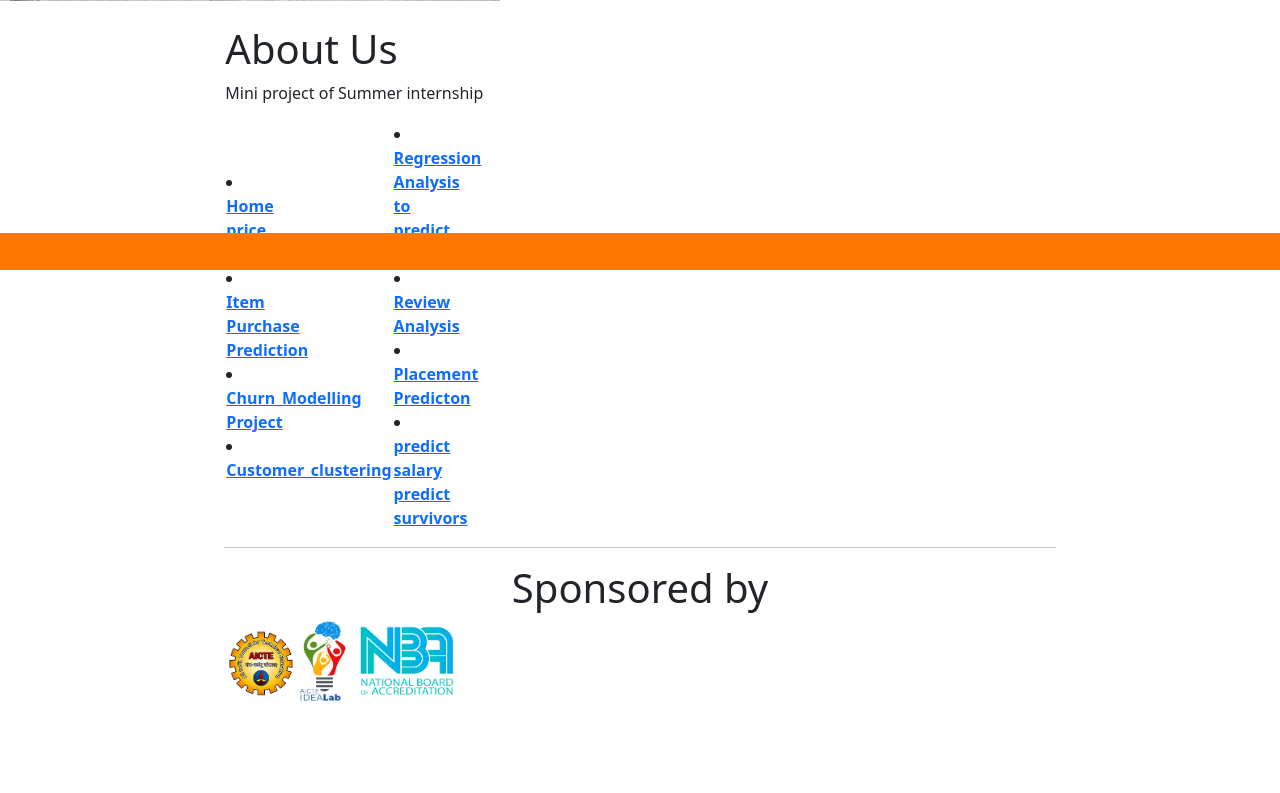
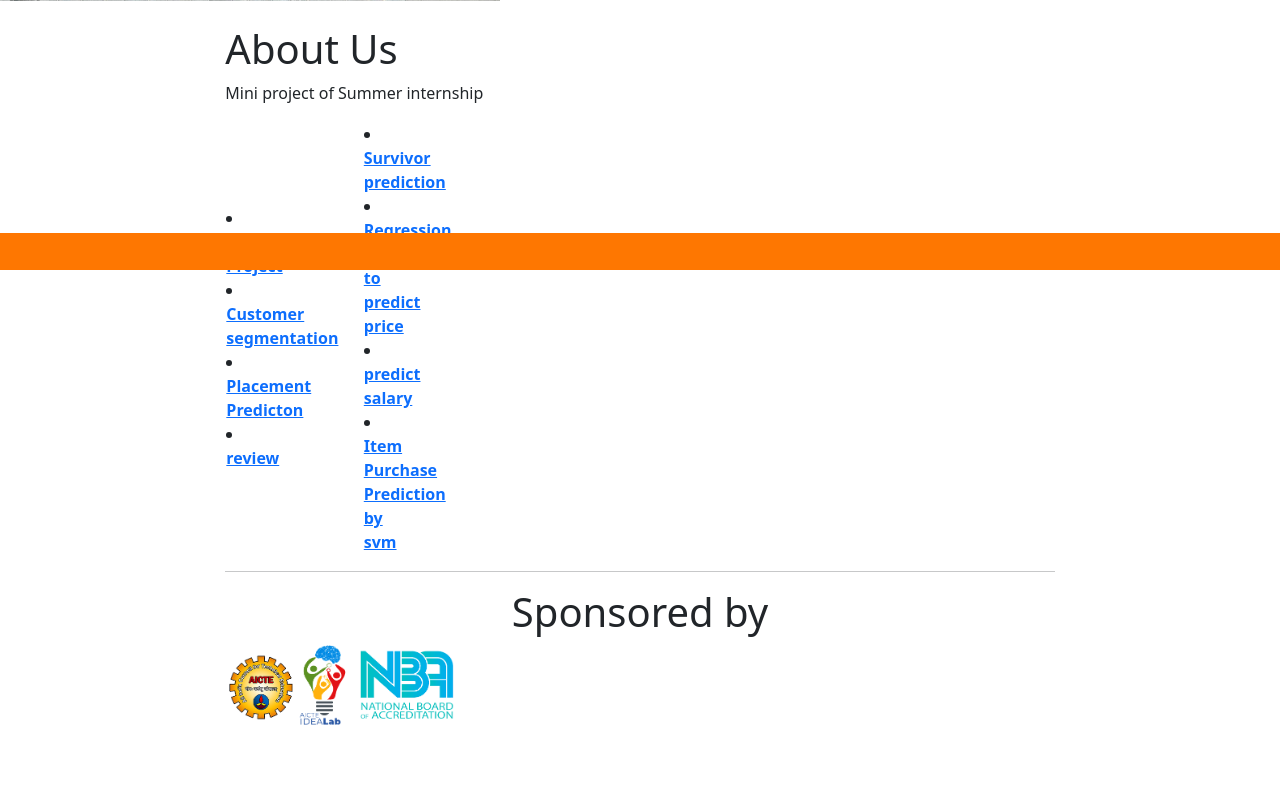
Before and after one commit to KritikaTiwari/major-project-, a Flask app: page /projects in a window 1280 px wide. Shown: the part 527-1320 px from the top of the page. Before the commit the page ends 1228 px from the top, so only its background shows below. Run offline with Flask 2, Linux system fonts and the light colour scheme; lists and menus that the app fills with data are empty; parts of the project's set-up code (start-up, migrations or seed data) failed here and were passed over; some libraries are stand-ins or nearby versions.

Commit message:
Update projects.html

```diff
--- a/templates/projects.html
+++ b/templates/projects.html
@@ -83,54 +83,40 @@
         <tr>
             <th>
                 <li>
-                    <div class="col-1"><a href="https://house-project2.herokuapp.com/"
-                            class="col-2">Home price prediction</a>
+                    <div class="col-1"><a href="https://project7-churn.herokuapp.com/"class="col-2">Churn_Modelling Project</a>
                     </div>
                 </li>
                 <li>
-                    <div class="col-1"><a
-                            href="https://kritikatiwari-svm-app-gx07tt.streamlitapp.com/"
-                            class="col-2">Item Purchase Prediction
-                        </a>
+                    <div class="col-1"><a href="https://mall-project-7.herokuapp.com/"class="col-2">Customer segmentation</a>
                     </div>
                 </li>
                 <li>
-                    <div class="col-1"><a href=" https://placement-prediction-model.herokuapp.com/"
-                        class="col-2">Churn_Modelling Project
-
-</a>
+                    <div class="col-1"><a href="https://internship-project-6.herokuapp.com/"class="col-2">Placement Predicton</a>
                     </div>
                 </li>
                 <li>
-                    <div class="col-1"><a href="https://project7-churn.herokuapp.com/"
-                        class="col-2">Customer_clustering</a>
+                    <div class="col-1"><a href="https://internship-project-5.herokuapp.com/predict?text=good+one"class="col-2">review</a>
                     </div>
                 </li>
             </th>
             <th>
                 <li>
-                    <div class="col-1"><a
-                            href="https://house-project2.herokuapp.com/"
-                            class="col-2">Regression Analysis to predict price</a>
+                    <div class="col-1"><a href="https://project-survivors-4.herokuapp.com/"class="col-2">Survivor prediction</a>
                     </div>
                 </li>
                 <li>
                     <div class="col-1">
-                        <a href="https://internship-project-5.herokuapp.com/predict?text=erer"class="col-2">Review Analysis
-                        </a>
+                        <a href="https://house-project2.herokuapp.com/"class="col-2">Regression Analysis to predict price</a>
                     </div>
                 </li>
                 <li>
-                    <div class="col-1"><a
-                            href=" https://internship-project-6.herokuapp.com/"
-                            class="col-2">Placement Predicton</a>
+                    <div class="col-1"><a href="https://piet-internship-linearregress.herokuapp.com/"class="col-2">predict salary</a>
                     </div>
                 </li>
                 <li>
-                    <div class="col-1"><a href="https://piet-internship-linearregress.herokuapp.com/"class="col-2">predict salary
-                        </a>
+                    <div class="col-1"><a href="https://kritikatiwari-svm-app-gx07tt.streamlitapp.com/"class="col-2">Item Purchase Prediction by svm</a>
                     </div>
-                  <div class="col-1"><a href="https://project-survivors-4.herokuapp.com/"class="col-2">predict survivors
+                  <div class="col-1"><a href="">
                         </a>
                     </div>
                 </li>
```
